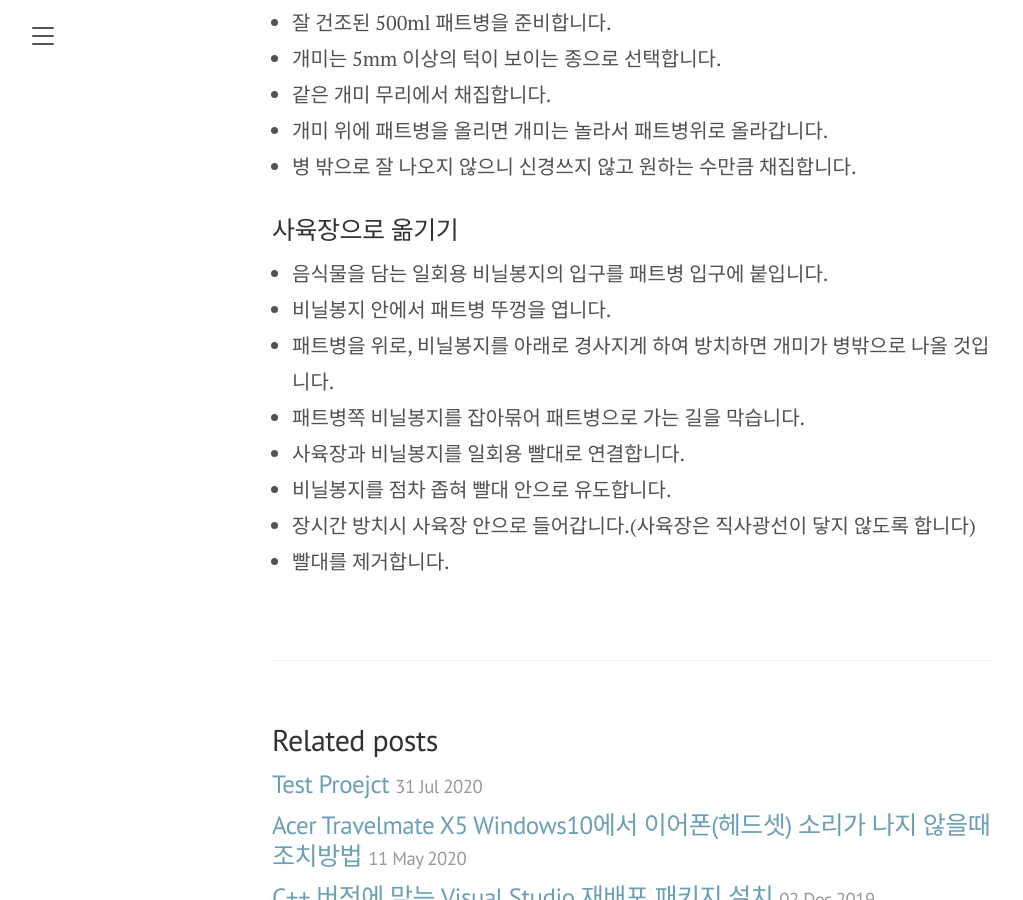
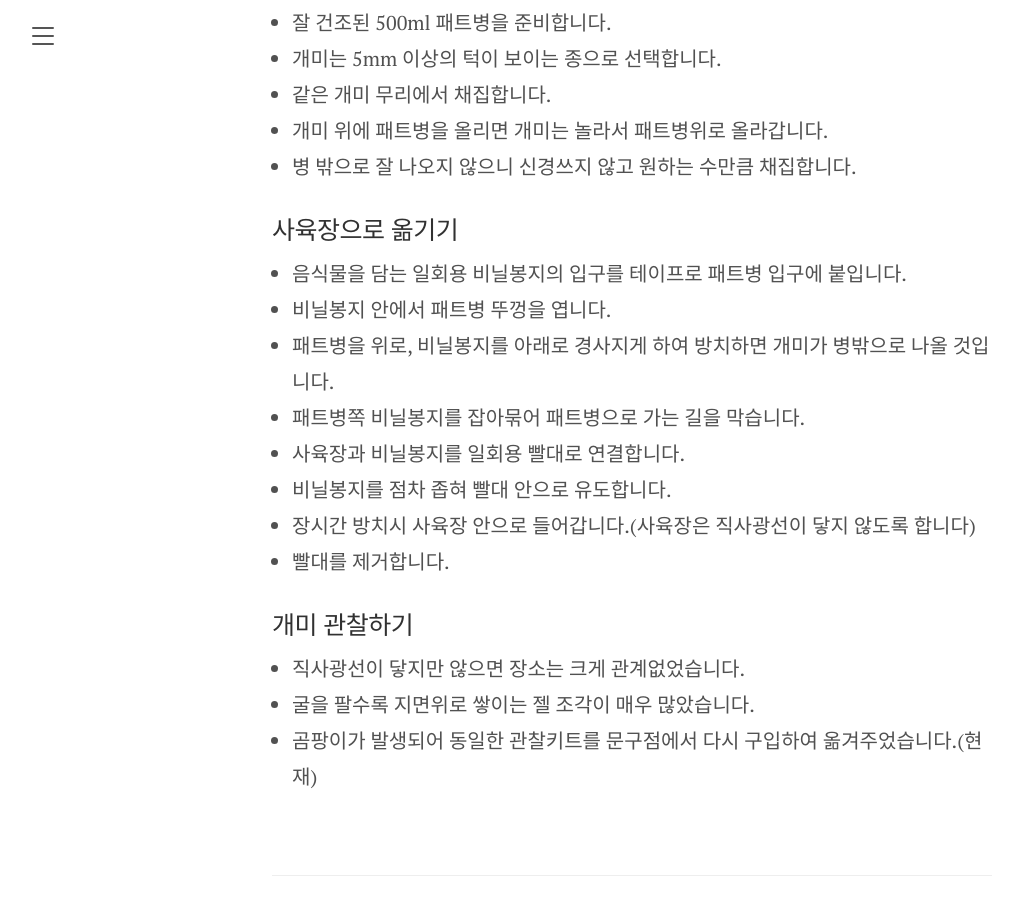
Before and after one commit to cloudishwind/cloudishwind.github.io, a Jekyll site: the page built from Miscellaneous/_posts/2020-09-28-개미키우기.md, in a window 1280 px wide and 900 px high, scrolled down 884 px. Shown: the whole window, without its empty margins (8-1031 px from the left). Built offline with Jekyll 4.4.1, drawn with Linux system fonts in a browser that asks for light colours; comment, search, counter and statistics services are not loaded.

Commit message:
Update 2020-09-28-개미키우기.md

```diff
--- a/Miscellaneous/_posts/2020-09-28-개미키우기.md
+++ b/Miscellaneous/_posts/2020-09-28-개미키우기.md
@@ -24,7 +24,7 @@ tags: ["아이"]
 
 ### 사육장으로 옮기기
 
-* 음식물을 담는 일회용 비닐봉지의 입구를 패트병 입구에 붙입니다.
+* 음식물을 담는 일회용 비닐봉지의 입구를 테이프로 패트병 입구에 붙입니다.
 * 비닐봉지 안에서 패트병 뚜껑을 엽니다.
 * 패트병을 위로, 비닐봉지를 아래로 경사지게 하여 방치하면 개미가 병밖으로 나올 것입니다.
 * 패트병쪽 비닐봉지를 잡아묶어 패트병으로 가는 길을 막습니다.
@@ -32,3 +32,9 @@ tags: ["아이"]
 * 비닐봉지를 점차 좁혀 빨대 안으로 유도합니다.
 * 장시간 방치시 사육장 안으로 들어갑니다.(사육장은 직사광선이 닿지 않도록 합니다)
 * 빨대를 제거합니다.
+
+### 개미 관찰하기
+
+* 직사광선이 닿지만 않으면 장소는 크게 관계없었습니다.
+* 굴을 팔수록 지면위로 쌓이는 젤 조각이 매우 많았습니다.
+* 곰팡이가 발생되어 동일한 관찰키트를 문구점에서 다시 구입하여 옮겨주었습니다.(현재)
```
